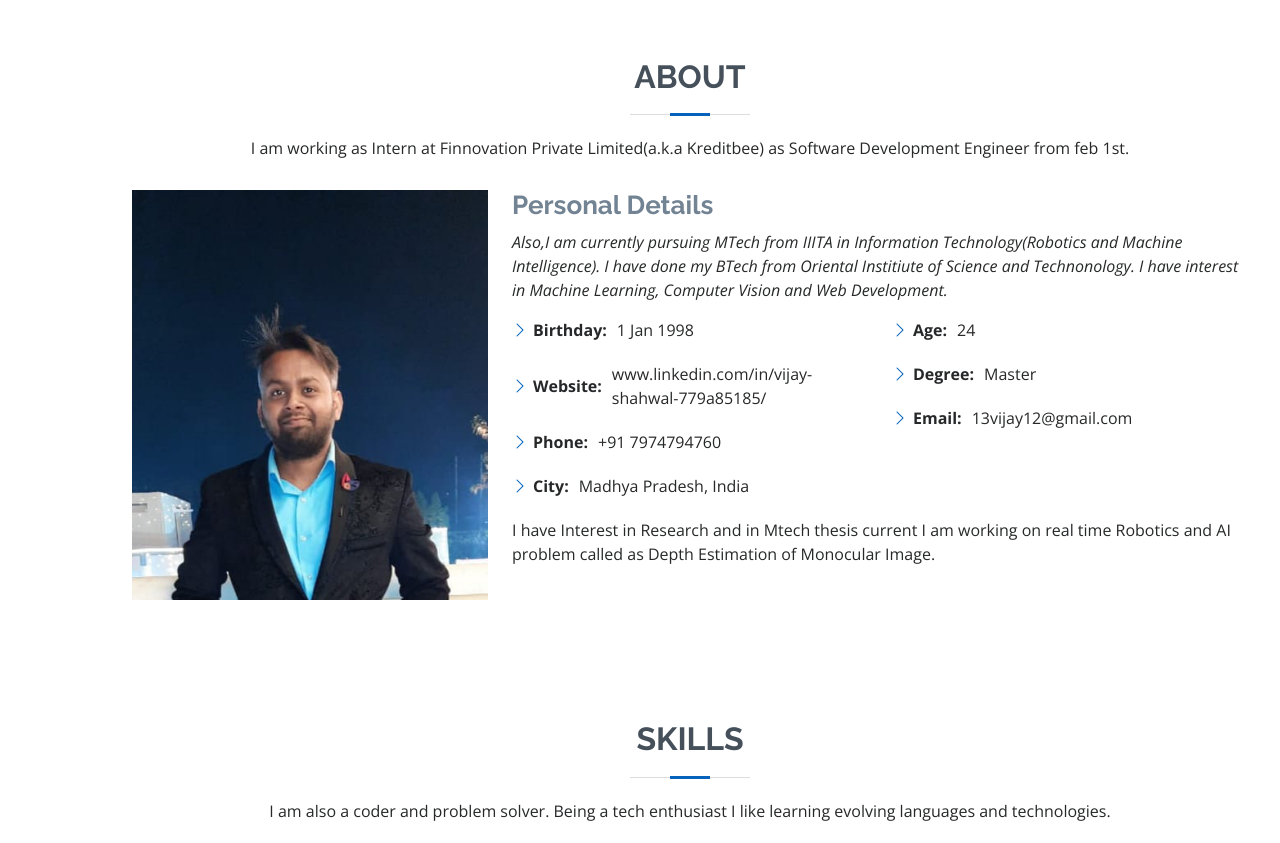
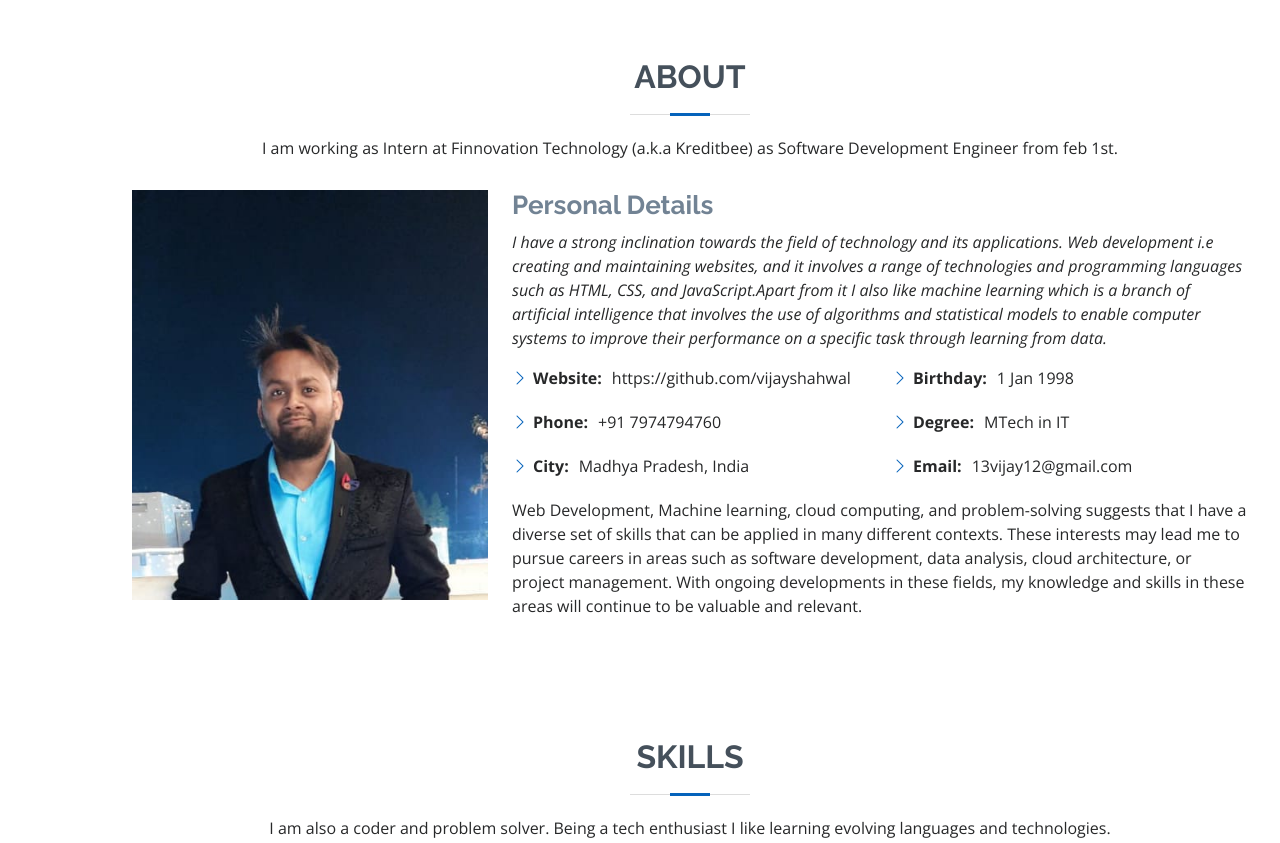
Before and after one commit to vijayshahwal/profile, a plain HTML site: page index.html in a window 1280 px wide. Shown: the part 802-1645 px from the top of the page. Drawn offline with nearby package versions, Linux system fonts and the light colour scheme.

Commit message:
updated changes

```diff
--- a/index.html
+++ b/index.html
@@ -57,7 +57,7 @@
   <section id="hero" class="d-flex flex-column justify-content-center">
     <div class="container" data-aos="zoom-in" data-aos-delay="100">
       <h1>Vijay Shahwal</h1>
-      <p>I'm <span class="typed" data-typed-items="Developer, Gammer, Photographer,MusicLover"></span></p>
+      <p>I'm a <span class="typed" data-typed-items="Developer, Gammer, Photographer,MusicLover"></span></p>
       <div class="social-links">
         <a href="https://twitter.com/vijay_shahwal" class="twitter"><i class="bx bxl-twitter"></i></a>
         <a href="https://www.facebook.com/profile.php?id=100082053482951" class="facebook"><i class="bx bxl-facebook"></i></a>
@@ -74,7 +74,7 @@
 
         <div class="section-title">
           <h2>About</h2>
-          <p>I am working as Intern at Finnovation Private Limited(a.k.a Kreditbee) as Software Development Engineer from feb 1st.</p>
+          <p>I am working as Intern at Finnovation Technology (a.k.a Kreditbee) as Software Development Engineer from feb 1st.</p>
         </div>
 
         <div class="row">
@@ -84,29 +84,26 @@
           <div class="col-lg-8 pt-4 pt-lg-0 content">
             <h3>Personal Details</h3>
             <p class="fst-italic">
-              Also,I am currently pursuing MTech from IIITA in Information Technology(Robotics and Machine Intelligence).
-            I have done my BTech from Oriental Institiute of Science and Technonology. I have interest in Machine Learning, Computer Vision and Web Development.
+              I have a strong inclination towards the field of technology and its applications. Web development i.e creating and maintaining websites, and it involves a range of technologies and programming languages such as HTML, CSS, and JavaScript.Apart from it I also like machine learning  which is a branch of artificial intelligence that involves the use of algorithms and statistical models to enable computer systems to improve their performance on a specific task through learning from data.
             </p>
             <div class="row">
               <div class="col-lg-6">
                 <ul>
-                  <li><i class="bi bi-chevron-right"></i> <strong>Birthday:</strong> <span>1 Jan 1998</span></li>
-                  <li><i class="bi bi-chevron-right"></i> <strong>Website:</strong> <span>www.linkedin.com/in/vijay-shahwal-779a85185/</span></li>
+                  <li><i class="bi bi-chevron-right"></i> <strong>Website:</strong> <span>https://github.com/vijayshahwal</span></li>
                   <li><i class="bi bi-chevron-right"></i> <strong>Phone:</strong> <span>+91 7974794760</span></li>
                   <li><i class="bi bi-chevron-right"></i> <strong>City:</strong> <span>Madhya Pradesh, India</span></li>
                 </ul>
               </div>
               <div class="col-lg-6">
                 <ul>
-                  <li><i class="bi bi-chevron-right"></i> <strong>Age:</strong> <span>24</span></li>
-                  <li><i class="bi bi-chevron-right"></i> <strong>Degree:</strong> <span>Master</span></li>
+                  <li><i class="bi bi-chevron-right"></i> <strong>Birthday:</strong> <span>1 Jan 1998</span></li>
+                  <li><i class="bi bi-chevron-right"></i> <strong>Degree:</strong> <span>MTech in IT</span></li>
                   <li><i class="bi bi-chevron-right"></i> <strong>Email:</strong> <span>13vijay12@gmail.com</span></li>
                 </ul>
               </div>
             </div>
             <p>
-              I have Interest in Research and in Mtech thesis current I am working on real time Robotics and AI
-              problem called as Depth Estimation of Monocular Image.
+             Web Development, Machine learning, cloud computing, and problem-solving suggests that I have a diverse set of skills that can be applied in many different contexts. These interests may lead me to pursue careers in areas such as software development, data analysis, cloud architecture, or project management. With ongoing developments in these fields, my knowledge and skills in these areas will continue to be valuable and relevant.
             </p>
           </div>
         </div>
@@ -185,7 +182,7 @@
       <div class="container" data-aos="fade-up">
 
         <div class="section-title">
-          <h2>Resume</h2>
+          <h2>More</h2>
         </div>
 
         <div class="row">
```
